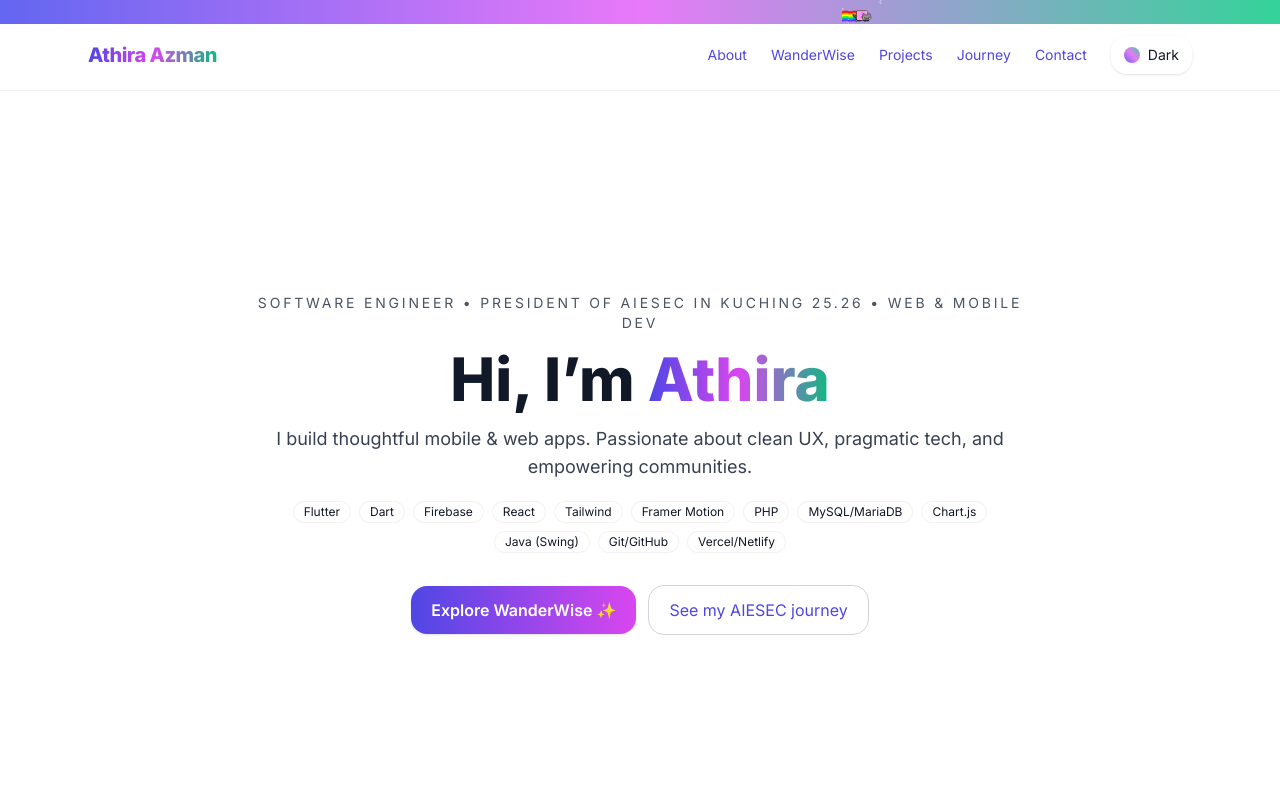
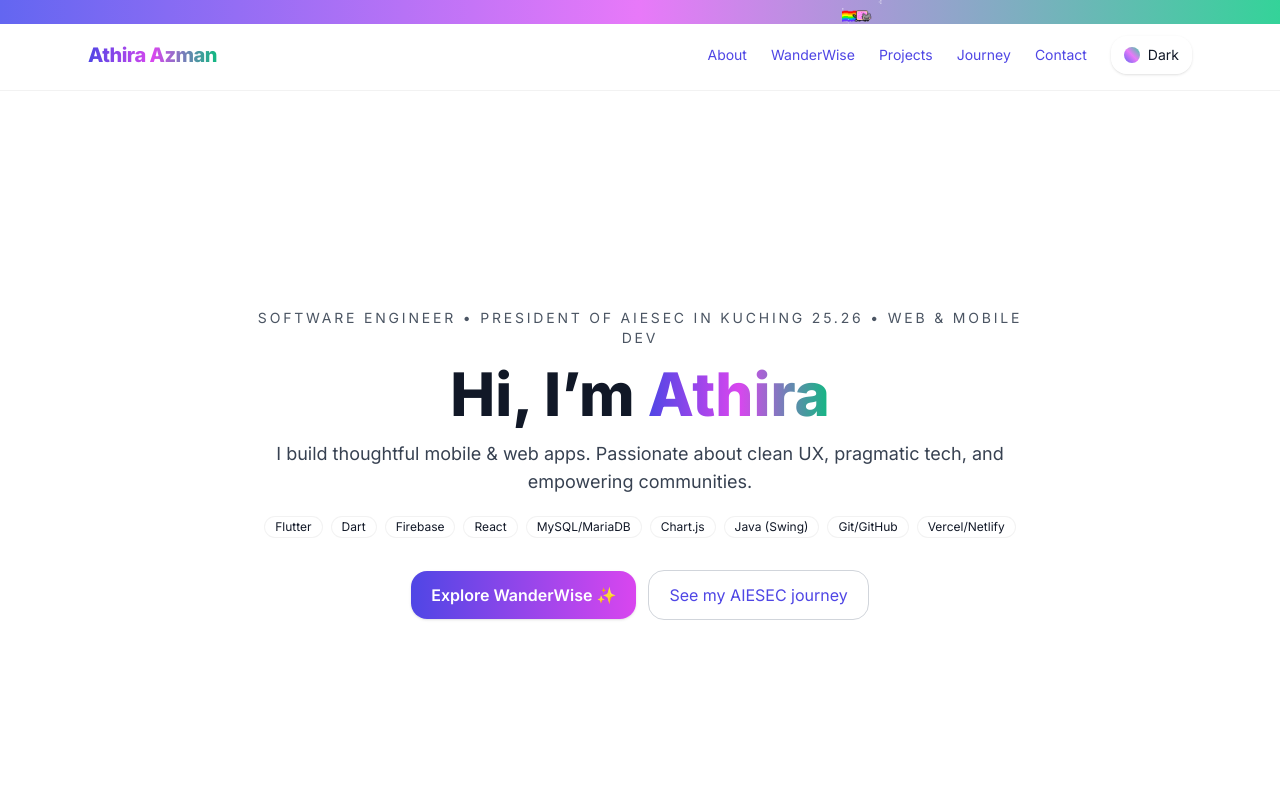
Before and after one commit to nrathirazmn/my-portfolio, a React (Vite) app: page / in a window 1280 px wide. Shown: the top 800 px of the page. Built offline with nearby package versions, Linux system fonts and the light colour scheme.

Commit message:
Updated abilities

```diff
--- a/src/pages/Home.jsx
+++ b/src/pages/Home.jsx
@@ -171,8 +171,7 @@ export default function Home() {
           {/* NEW: quick skills tag row */}
           <div className="mt-5 flex flex-wrap items-center justify-center gap-2">
             <Tag>Flutter</Tag><Tag>Dart</Tag><Tag>Firebase</Tag>
-            <Tag>React</Tag><Tag>Tailwind</Tag><Tag>Framer Motion</Tag>
-            <Tag>PHP</Tag><Tag>MySQL/MariaDB</Tag><Tag>Chart.js</Tag>
+            <Tag>React</Tag><Tag>MySQL/MariaDB</Tag><Tag>Chart.js</Tag>
             <Tag>Java (Swing)</Tag><Tag>Git/GitHub</Tag><Tag>Vercel/Netlify</Tag>
           </div>
 
```
